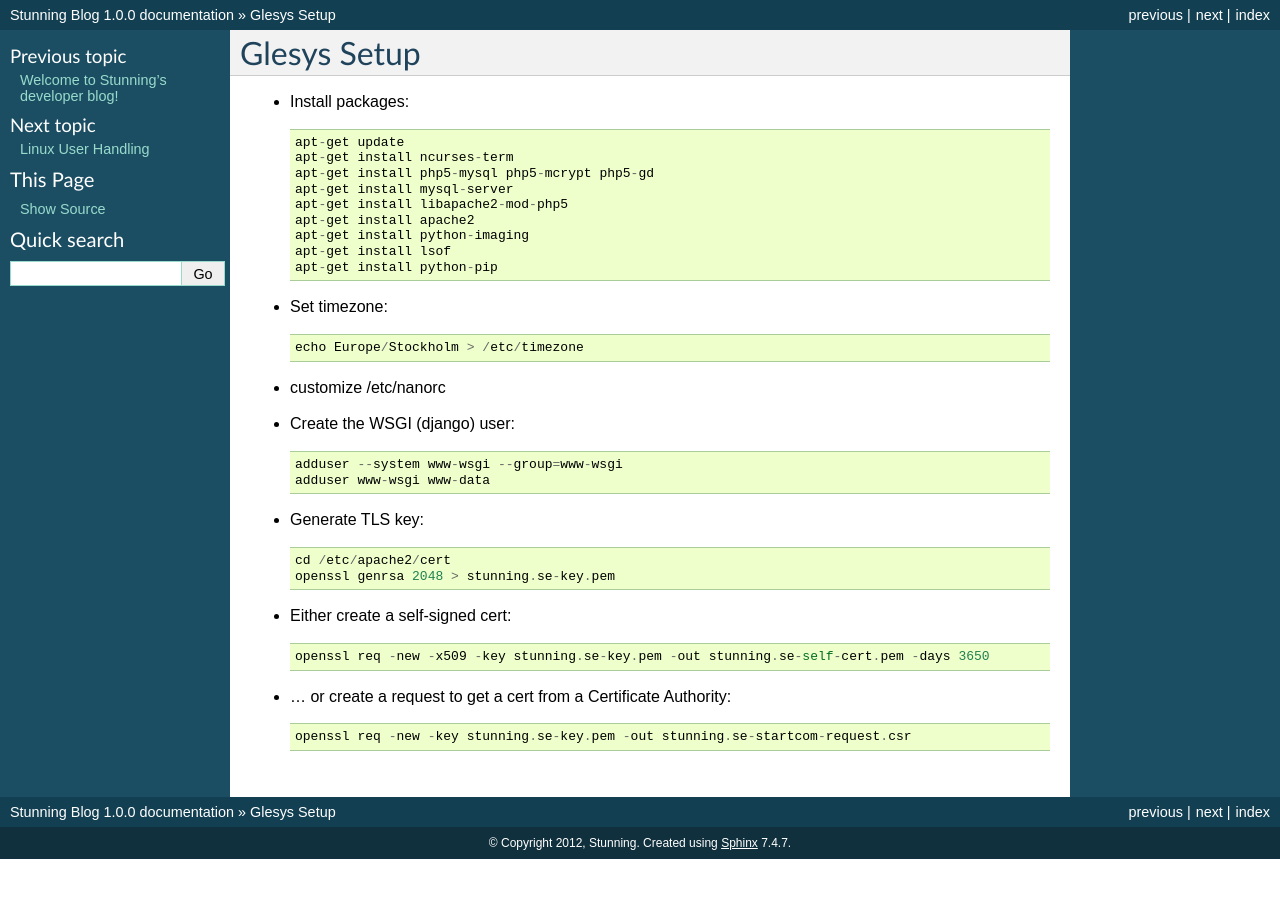
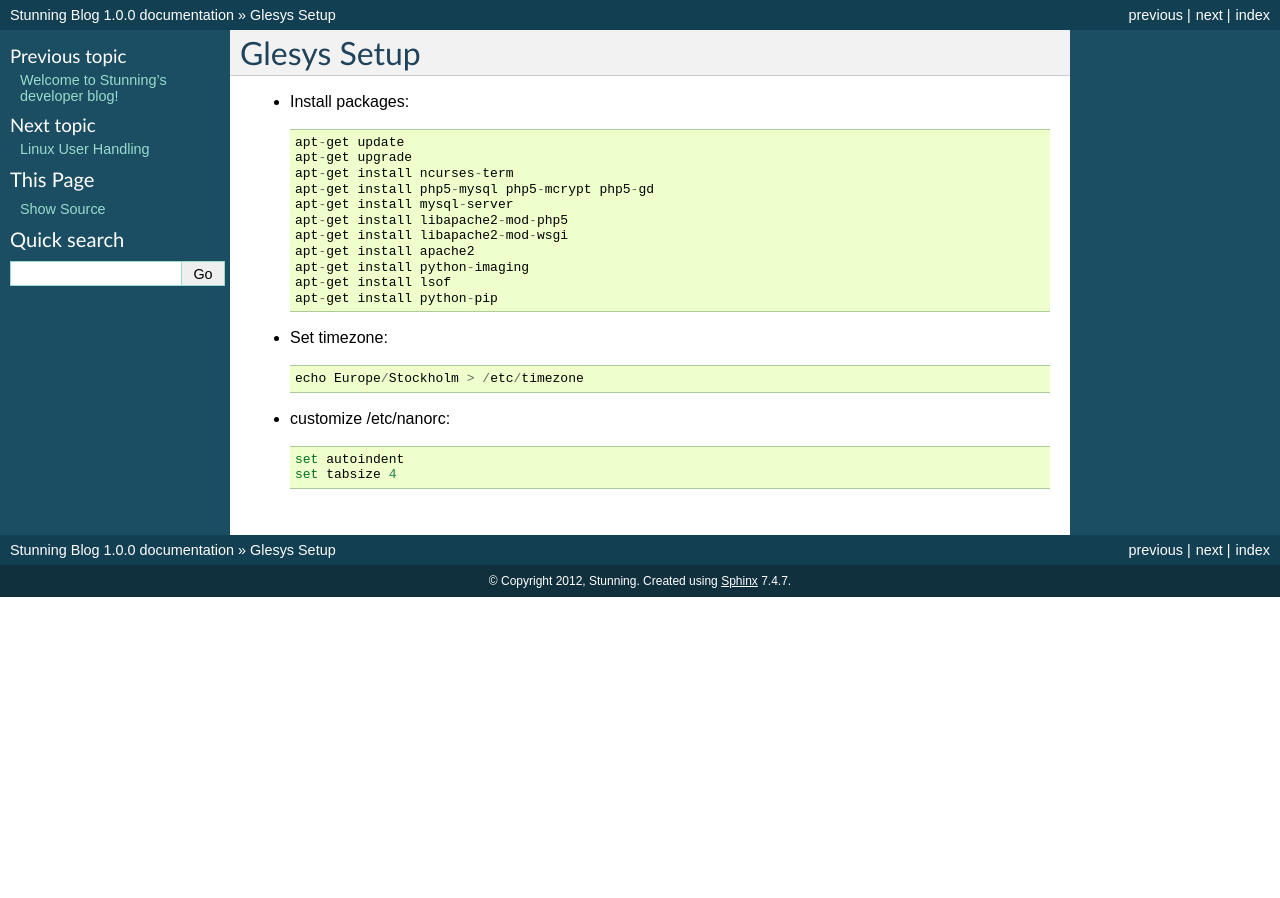
Before and after one commit to Stunning/Blog, a Sphinx documentation site: the page built from docs/glesys_setup.rst, in a window 1280 px wide. Built offline with Sphinx 7.4.7, drawn with Linux system fonts in a browser that asks for light colours; formulas are drawn with MathJax 3.

Commit message:
Added apache config

```diff
--- a/docs/glesys_setup.rst
+++ b/docs/glesys_setup.rst
@@ -4,10 +4,12 @@ Glesys Setup
 * Install packages::
 
 	apt-get update
+	apt-get upgrade
 	apt-get install ncurses-term
 	apt-get install php5-mysql php5-mcrypt php5-gd
 	apt-get install mysql-server
 	apt-get install libapache2-mod-php5
+	apt-get install libapache2-mod-wsgi
 	apt-get install apache2
 	apt-get install python-imaging
 	apt-get install lsof
@@ -17,22 +19,7 @@ Glesys Setup
 
 	echo Europe/Stockholm > /etc/timezone
 
-* customize /etc/nanorc
+* customize /etc/nanorc::
 
-* Create the WSGI (django) user::
-
-	adduser --system www-wsgi --group=www-wsgi
-	adduser www-wsgi www-data
-
-* Generate TLS key::
-
-	cd /etc/apache2/cert
-	openssl genrsa 2048 > stunning.se-key.pem
-
-* Either create a self-signed cert::
-
-	openssl req -new -x509 -key stunning.se-key.pem -out stunning.se-self-cert.pem -days 3650
-
-* ... or create a request to get a cert from a Certificate Authority::
-
-	openssl req -new -key stunning.se-key.pem -out stunning.se-startcom-request.csr
+	set autoindent
+	set tabsize 4
--- a/docs/index.rst
+++ b/docs/index.rst
@@ -23,5 +23,6 @@ Contents:
    glesys_setup
    linux_user
    database
+   apache
 
 Edit this blog by cloning git@github.com:Stunning/Blog.git
```
Also changed, not shown: docs/apache.rst (added, +102 -0 lines), docs/database.rst (+8 -0 lines).
